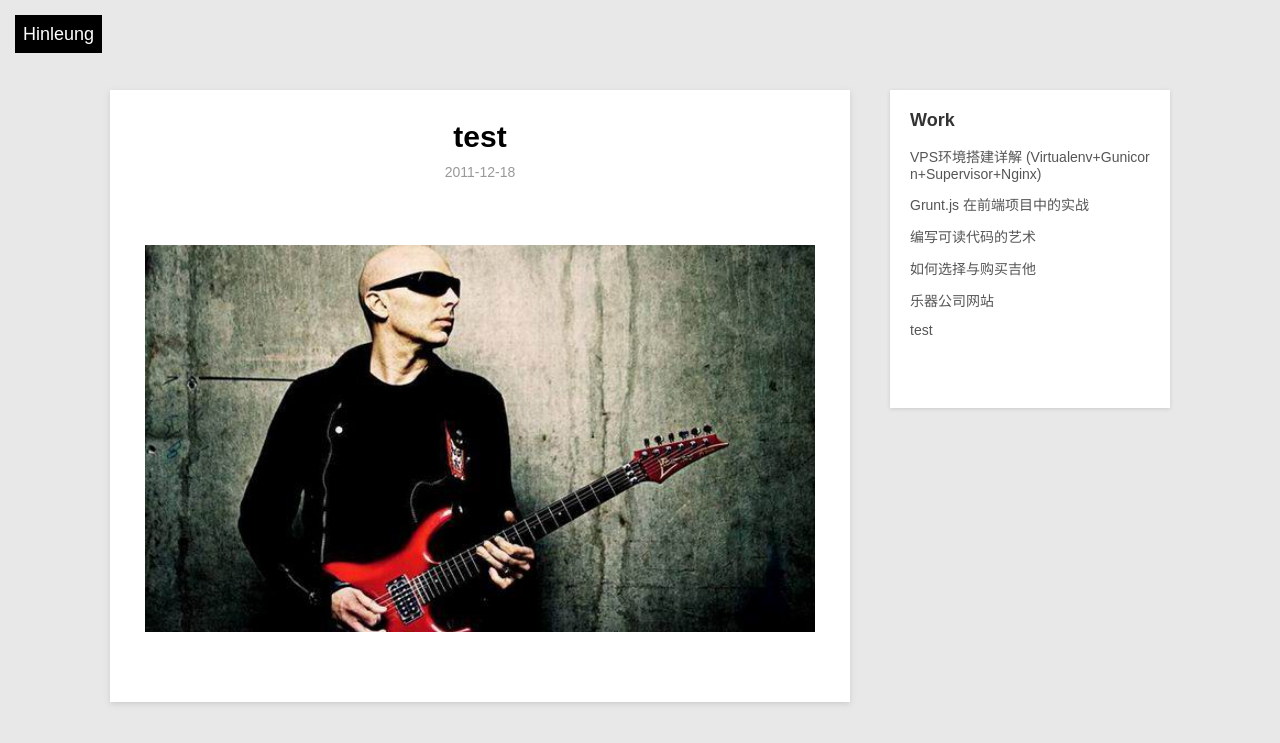
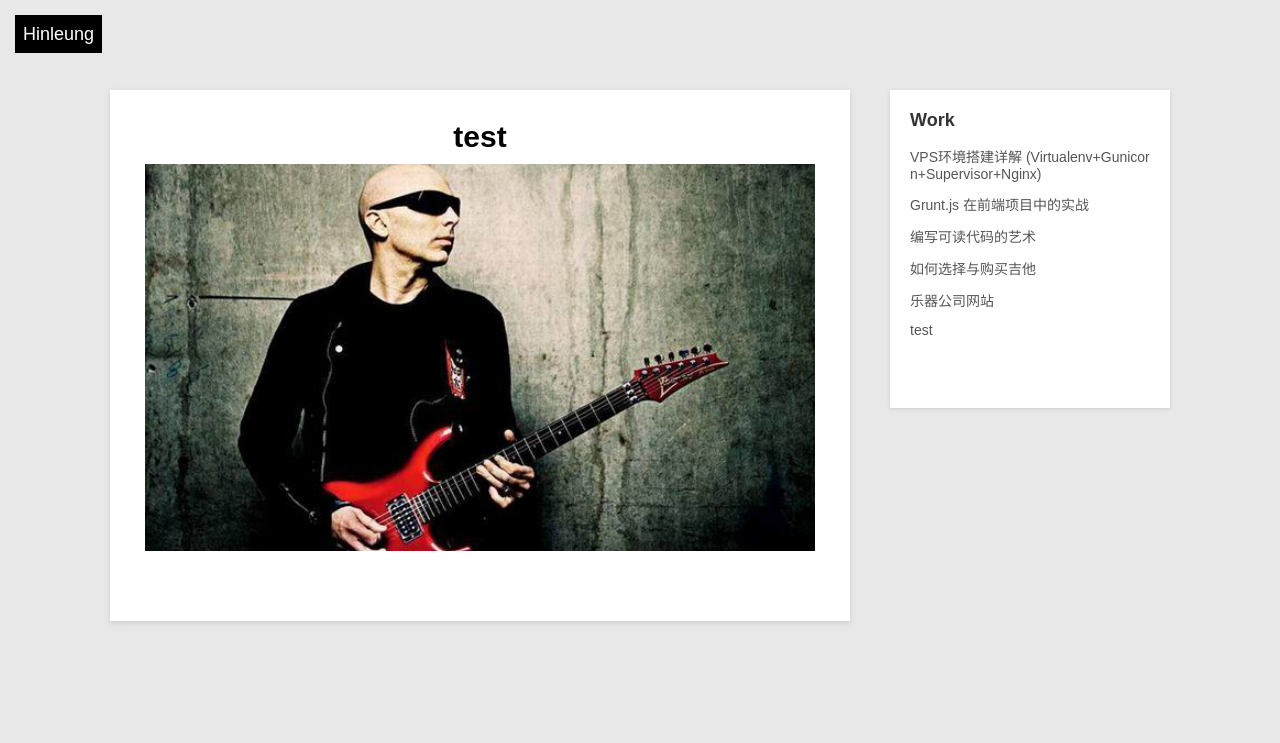
Before and after one commit to hinleung/hinleung.github.io, a Jekyll site: the page built from _posts/blog/2011-12-18-why-blog.md, in a window 1280 px wide. Shown: the top 743 px of the page. Built offline with Jekyll 4.4.1, drawn with Linux system fonts in a browser that asks for light colours; Markdown is read by kramdown in place of the engine named in the settings.

Commit message:
del data

```diff
--- a/_layouts/post.html
+++ b/_layouts/post.html
@@ -16,7 +16,7 @@ layout: default
 <div id="content">
     <div class="entry">
         <h1 class="entry-title"><a href="{{ page.url }}" title="{{ page.title }}">{{ page.title }}</a></h1>
-        <p class="entry-date">{{ page.date|date:"%Y-%m-%d" }}</p>
+        <!--<p class="entry-date">{{ page.date|date:"%Y-%m-%d" }}</p>-->
         {{ content }}
 
         <!--<div id="disqus_container">
```
